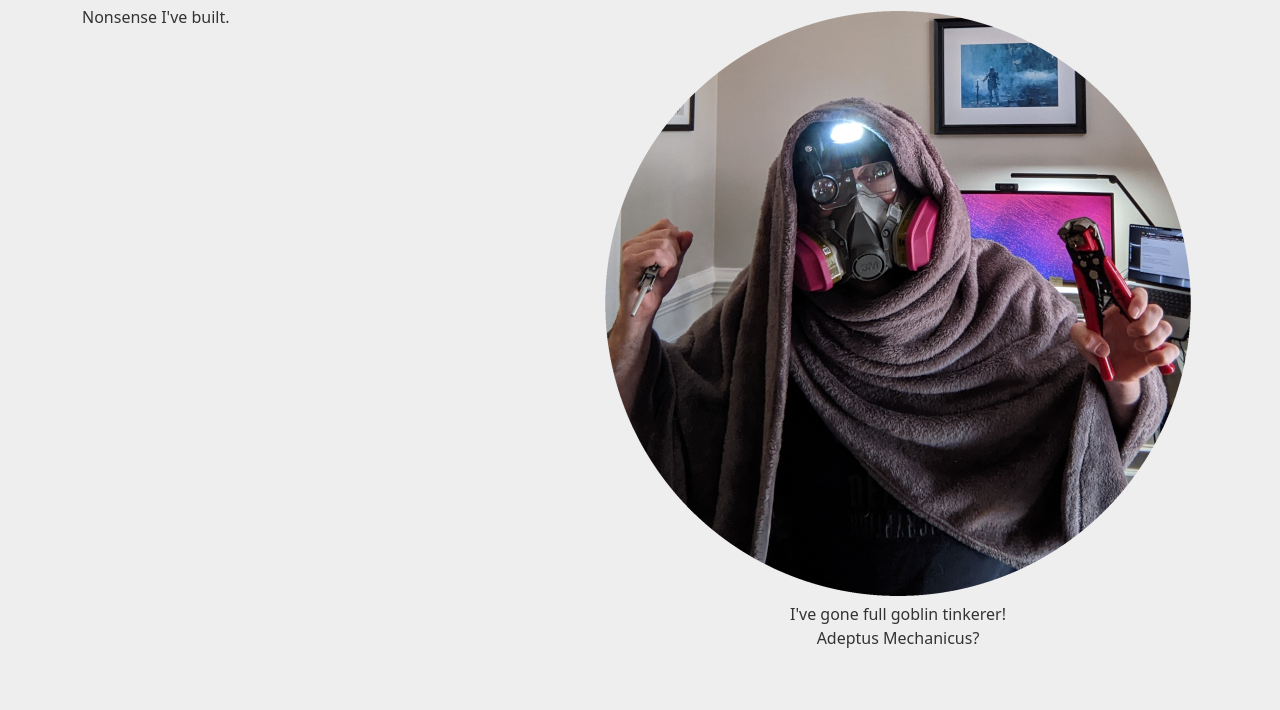
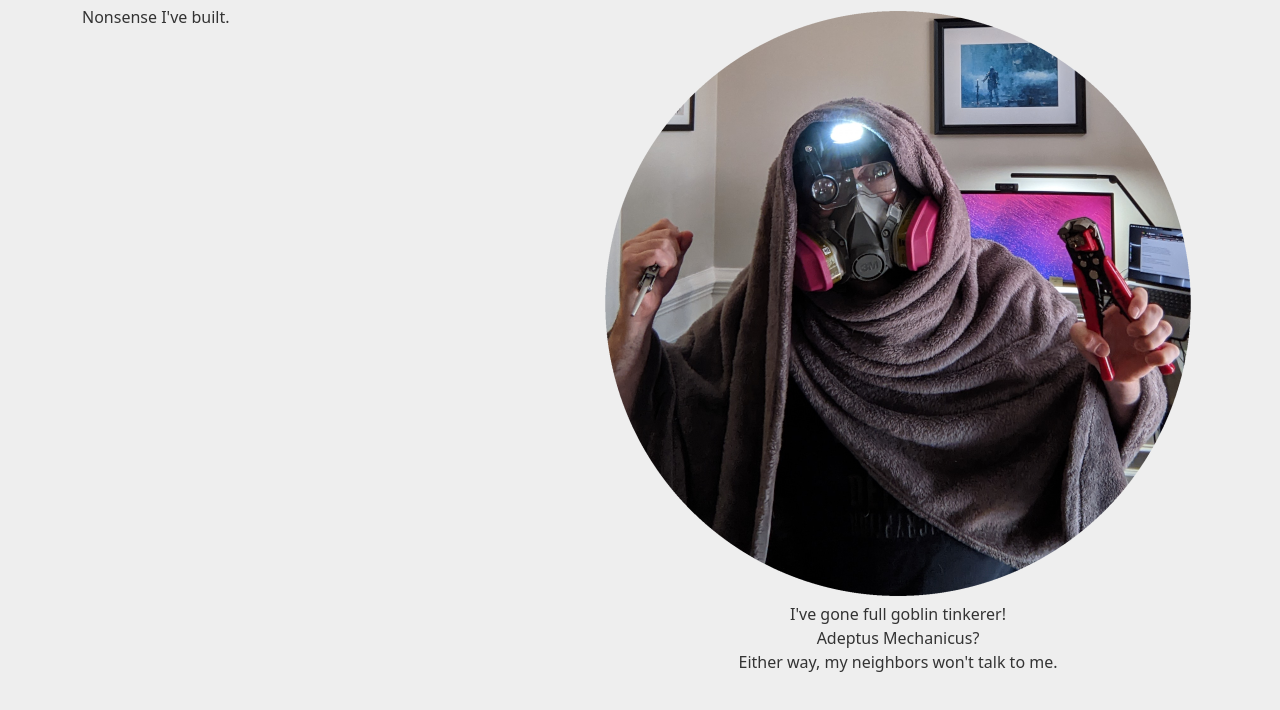
Before and after one commit to chriscummings/chriscummings.github.io, a plain HTML site: page docs/projects/index.html in a window 1280 px wide. Shown: the part 86-796 px from the top of the page. Drawn offline with Linux system fonts and the light colour scheme.

Commit message:
ASDASDASDasd

```diff
--- a/docs/projects/index.html
+++ b/docs/projects/index.html
@@ -24,7 +24,8 @@
 			<div class="col" style="text-align: center;">
 				<img src="../assets/images/gobo-me.png"><br/>
 				I've gone full goblin tinkerer!<br/>
-				Adeptus Mechanicus?
+				Adeptus Mechanicus?<br/>
+				Either way, my neighbors won't talk to me.
 			</div>
 		</div>
 	</div>
```
